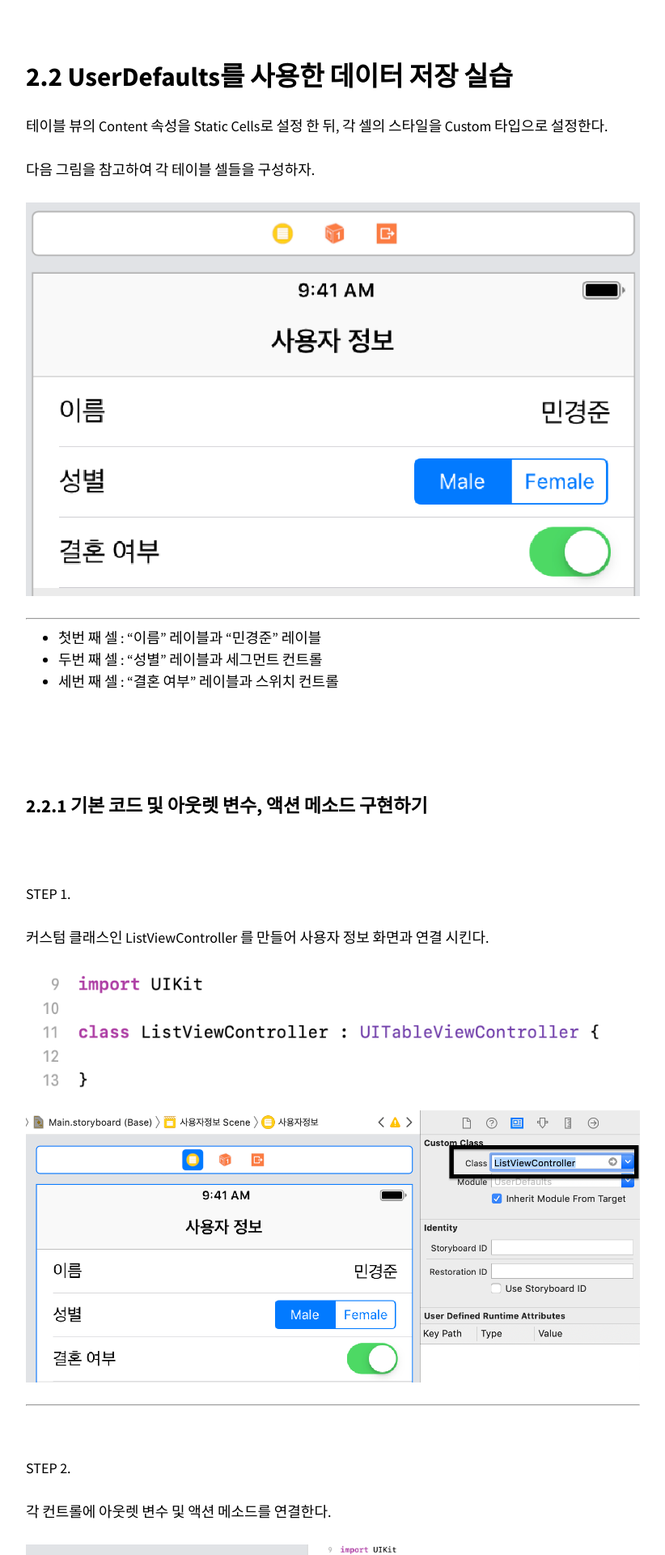
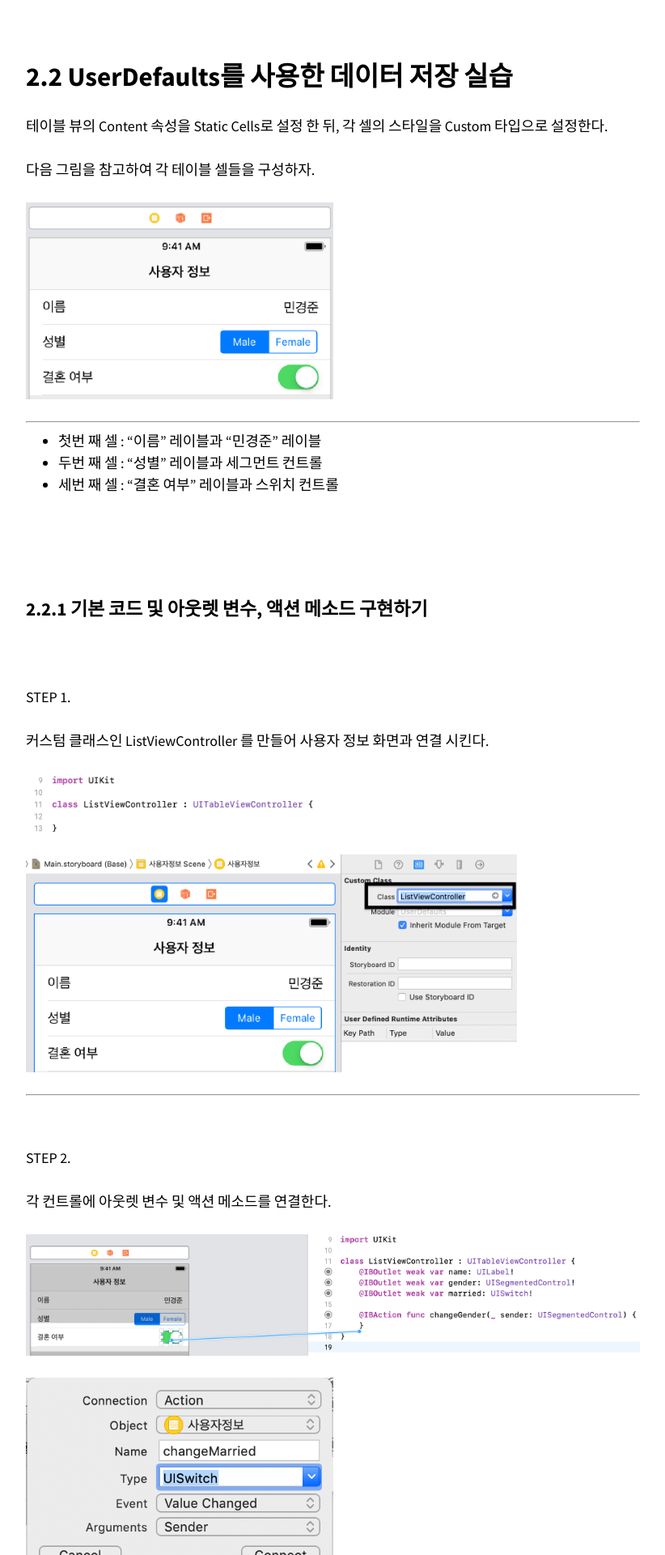
Before and after one commit to jxxnnee/minkkkjoon.github.io, a Jekyll site: the page built from _posts/2019-07-22-user-defaults.md, in a window 1280 px wide. Shown: the part 4337-6257 px from the top of the page at 81% size, without its empty margins (343-1165 px from the left). Built offline with Jekyll 4.4.1, drawn with Linux system fonts in a browser that asks for light colours; nearby versions of some CDN libraries.

Commit message:
Update 2019-07-22-user-defaults.md

```diff
--- a/_posts/2019-07-22-user-defaults.md
+++ b/_posts/2019-07-22-user-defaults.md
@@ -142,7 +142,7 @@ UserDefaults **객체는 인메모리 캐싱(In-memory Caching)** 매커니즘
 
 다음 그림을 참고하여 각 테이블 셀들을 구성하자.
 
-![table-cell-object](/images/table-cell-object.png)
+![table-cell-object](/images/table-cell-object.png){: width="50%"}
 
 ------
 
@@ -162,9 +162,9 @@ STEP 1.
 
 커스텀 클래스인 ListViewController 를 만들어 사용자 정보 화면과 연결 시킨다.
 
-![live-view-controller-1](/images/list-view-controller-1.png)
+![live-view-controller-1](/images/list-view-controller-1.png){: width="50%"}
 
-![live-view-controller-2](/images/list-view-controller-2.png)
+![live-view-controller-2](/images/list-view-controller-2.png){: width="80%"}
 
 ------
 
@@ -176,7 +176,7 @@ STEP 2.
 
 ![connect-outlet-action-1](/images/connect-outlet-action-1.png)
 
-![connect-outlet-action-2](/images/connect-outlet-action-2.png)
+![connect-outlet-action-2](/images/connect-outlet-action-2.png){: width="50%"}
 
 ------
 
@@ -204,7 +204,7 @@ STEP 2.
 
 tableView(_:didSelectRowAt:) 메소드에 다음과 같은 내용을 작성한다.
 
-![edit-table-view](/images/edit-table-view.png)
+![edit-table-view](/images/edit-table-view.png){: width="80%"}
 
 ------
 
@@ -240,9 +240,7 @@ https://academy.realm.io/kr/posts/closure-and-higher-order-functions-of-swift/
 
 changeGender(_:) 에 "gender"를 키로 하는 데이터 저장 구문을 작성한다.
 
-![edit-change-gender](/images/edit-change-gender.png)
-
-------
+![edit-change-gender](/images/edit-change-gender.png){: width="50%"}
 
 <br>
 
@@ -250,9 +248,7 @@ STEP 2.
 
 changeMarried(_:) 메소드도 동일한 방식으로 "married"를 키로 하는 데이터 저장 구문을 작성한다.
 
-![edit-change-married](/images/edit-change-married.png)
-
-------
+![edit-change-married](/images/edit-change-married.png){: width="50%"}
 
 <br>
 
@@ -286,11 +282,11 @@ STEP 4.
 
 <br>다음과 같이 작동하는 것을 확인 할 수 있다.
 
-![change-name-test-1](/images/change-name-test-1.png)
+![change-name-test-1](/images/change-name-test-1.png){: width="50%"}
 
-![change-name-test-2](/images/change-name-test-2.png)
+![change-name-test-2](/images/change-name-test-2.png){: width="50%"}
 
-![change-name-test-3](/images/change-name-test-3.png)
+![change-name-test-3](/images/change-name-test-3.png){: width="50%"}
 
 ------
 
```
